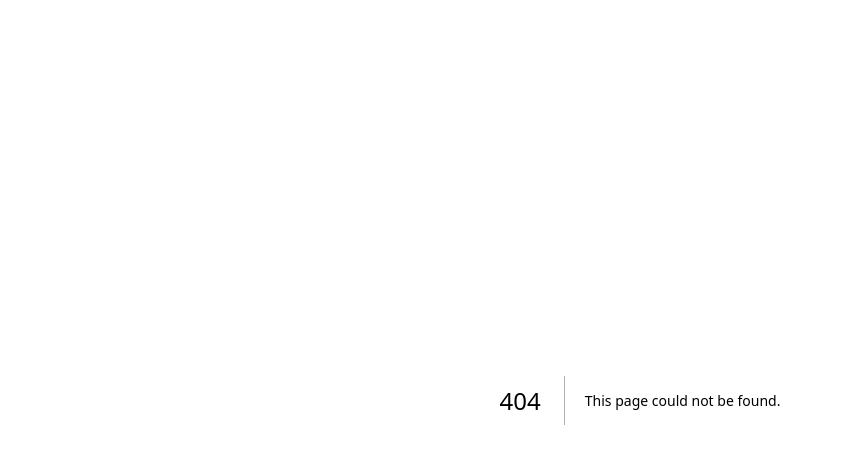
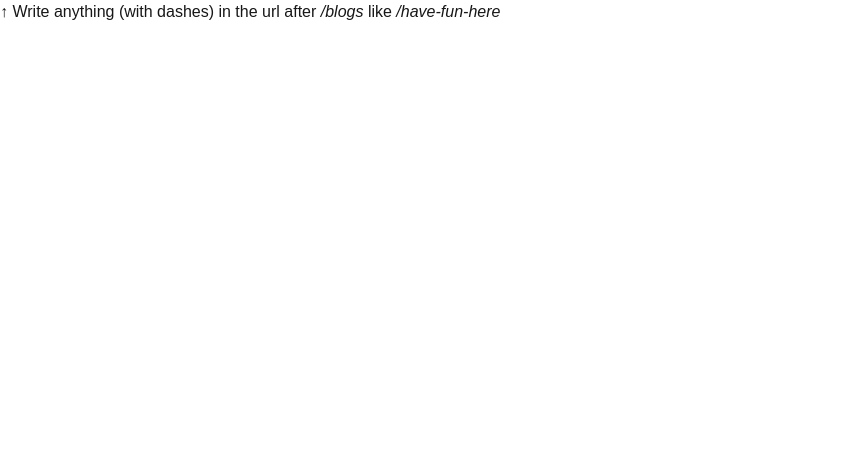
Before and after one commit to matieEKV/nextJS-testing, a Next.js app: page /blogs in a window 1280 px wide. Before the commit this address had no page. Shown: the top 464 px of the page, without its empty margins (0-841 px from the left). Built offline with nearby package versions, Linux system fonts and the light colour scheme.

Commit message:
add styling to the pages

```diff
--- a/app/blogs/[dynamicRoute]/page.js
+++ b/app/blogs/[dynamicRoute]/page.js
@@ -15,8 +15,12 @@ export default function Page() {
 
   const string = newArray.join(" ");
   return (
-    <h1 style={{ textAlign: "center", marginTop: "10rem", fontSize: "3rem" }}>
-      <strong>{string}</strong>
-    </h1>
+    <div className="thePage">
+      <h1 className="heading">
+        <span className="flowers">❀❀❀❀ </span>
+        <em>{string}</em>
+        <span className="flowers"> ❀❀❀❀</span>
+      </h1>
+    </div>
   );
 }
--- /dev/null
+++ b/app/blogs/page.js
@@ -0,0 +1,13 @@
+"use client";
+
+export default function Page() {
+  return (
+    <div className="thePage">
+      <p className="instructions">
+        <span className="arrow">↑ </span>
+        Write anything (with dashes) in the url after <em>/blogs</em> like
+        <em> /have-fun-here</em>
+      </p>
+    </div>
+  );
+}
```
